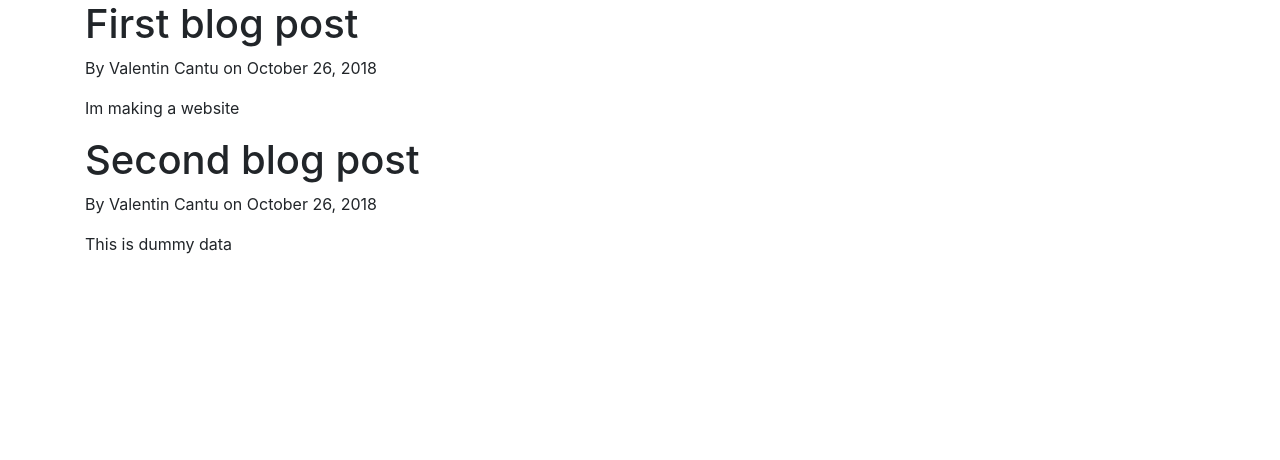
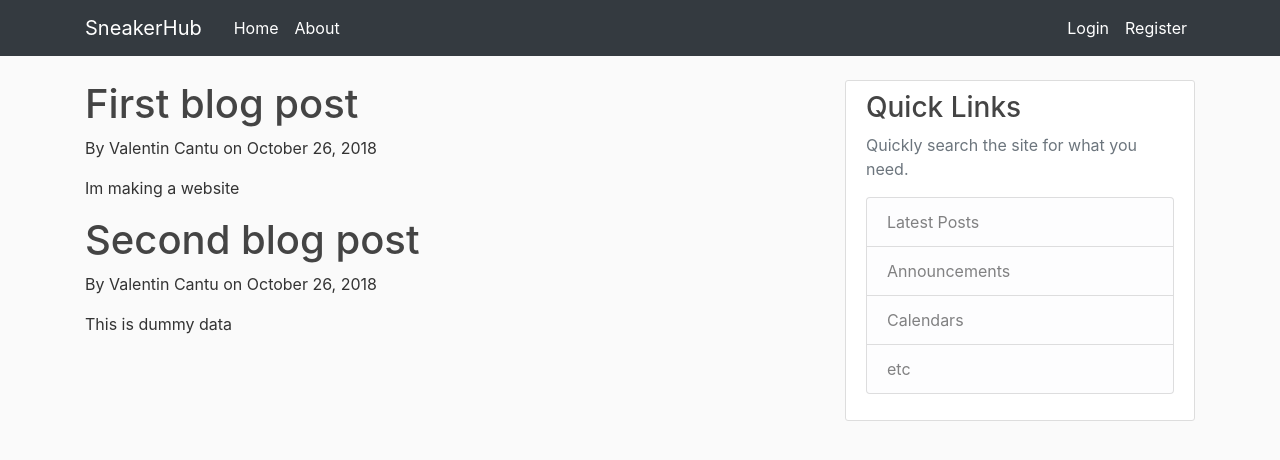
Before and after one commit to valecantu04/sneakerHub, a Flask app: page / in a window 1280 px wide. Shown: the top 460 px of the page. Run offline with Flask 2, Linux system fonts and the light colour scheme; some libraries are stand-ins or nearby versions.

Commit message:
imported url_for and added CSS components to website

```diff
--- a/sneakerHub.py
+++ b/sneakerHub.py
@@ -1,4 +1,4 @@
-from flask import Flask, render_template
+from flask import Flask, render_template, url_for
 app = Flask(__name__)
 
 posts = [
--- /dev/null
+++ b/static/main.css
@@ -0,0 +1,80 @@
+body {
+    background: #fafafa;
+    color: #333333;
+    margin-top: 5rem;
+}
+
+h1,h2,h3,h4,h5,h6 {
+    color: #444444;
+}
+
+.bg-dark {
+    background-color: #000000;
+}
+
+.site-header .navbar-nav .nav-link {
+    color: #ffffff;
+}
+
+.site-header .navbar-nav .nav-link:hover {
+    color: #db7c00;
+}
+
+.site-header .navbar-nav .nav-link.active {
+    font-weight: 500;
+}
+
+.content-section {
+    background: #ffffff;
+    padding: 10px 20px;
+    border: 1px solid #dddddd;
+    border-radius: 3px;
+    margin-bottom: 20px;
+}
+
+.article-title {
+    color: #444444;
+}
+
+a.article-title:hover {
+    color: #d2b172;
+    text-decoration: none;
+}
+
+.article-content {
+    white-space: pre-line;
+}
+
+.article-img {
+    height: 65px;
+    width: 65px;
+    margin-right: 16px;
+}
+
+.article-metadata {
+    padding-bottom: 1px;
+    margin-bottom: 4px;
+    border-bottom: 1px solid #e3e3e3
+}
+
+.article-metadata a:hover {
+    color: #333;
+    text-decoration: none;
+}
+
+.article-svg {
+    width: 25px;
+    height: 25px;
+    vertical-align: middle;
+}
+
+.account-img {
+    height: 125px;
+    width: 125px;
+    margin-right: 20px;
+    margin-bottom: 16px;
+}
+
+.account-heading {
+    font-size: 2.5rem;
+}
--- a/templates/layout.html
+++ b/templates/layout.html
@@ -18,10 +18,49 @@
 </head>
 
 <body>
-    <div class = "container">
-        <!-- Where the child classes will overwrite content -->
-        {% block content %}{% endblock content %}
-    </div>
+    <header class="site-header">
+        <nav class="navbar navbar-expand-md navbar-dark bg-dark fixed-top">
+            <div class="container">
+                <a class="navbar-brand mr-4" href="/">SneakerHub</a>
+                <button class="navbar-toggler" type="button" data-toggle="collapse" data-target="#navbarToggle"
+                    aria-controls="navbarToggle" aria-expanded="false" aria-label="Toggle navigation">
+                    <span class="navbar-toggler-icon"></span>
+                </button>
+                <div class="collapse navbar-collapse" id="navbarToggle">
+                    <div class="navbar-nav mr-auto">
+                        <a class="nav-item nav-link" href="/">Home</a>
+                        <a class="nav-item nav-link" href="/about">About</a>
+                    </div>
+                    <!-- Navbar Right Side -->
+                    <div class="navbar-nav">
+                        <a class="nav-item nav-link" href="/login">Login</a>
+                        <a class="nav-item nav-link" href="/register">Register</a>
+                    </div>
+                </div>
+            </div>
+        </nav>
+    </header>
+
+    <main role="main" class="container">
+        <div class="row">
+            <div class="col-md-8">
+                {% block content %}{% endblock %}
+            </div>
+            <div class="col-md-4">
+                <div class="content-section">
+                    <h3>Quick Links</h3>
+                    <p class='text-muted'>Quickly search the site for what you need.
+                        <ul class="list-group">
+                            <li class="list-group-item list-group-item-light">Latest Posts</li>
+                            <li class="list-group-item list-group-item-light">Announcements</li>
+                            <li class="list-group-item list-group-item-light">Calendars</li>
+                            <li class="list-group-item list-group-item-light">etc</li>
+                        </ul>
+                    </p>
+                </div>
+            </div>
+        </div>
+    </main>
  <!-- Optional JavaScript -->
     <!-- jQuery first, then Popper.js, then Bootstrap JS -->
     <script src="https://code.jquery.com/jquery-3.2.1.slim.min.js" integrity="sha384-KJ3o2DKtIkvYIK3UENzmM7KCkRr/rE9/Qpg6aAZGJwFDMVNA/GpGFF93hXpG5KkN" crossorigin="anonymous"></script>
```
